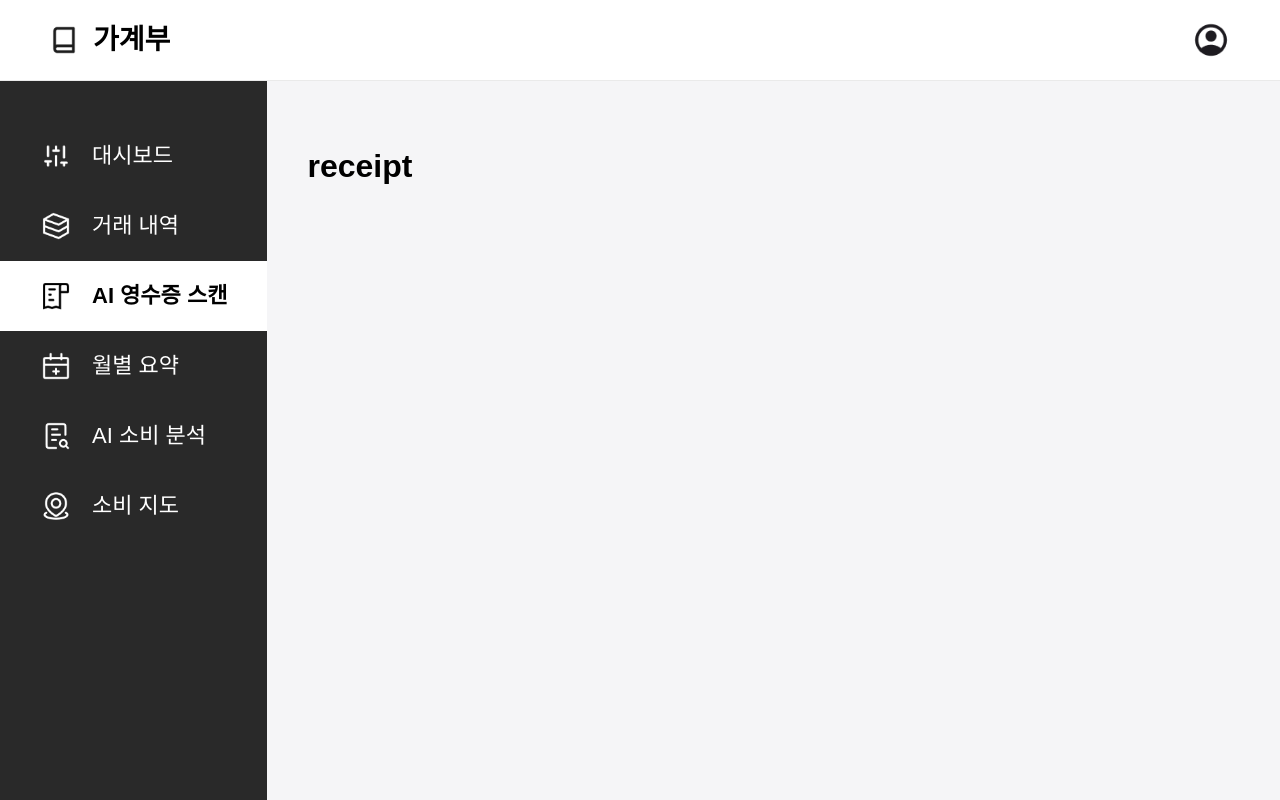
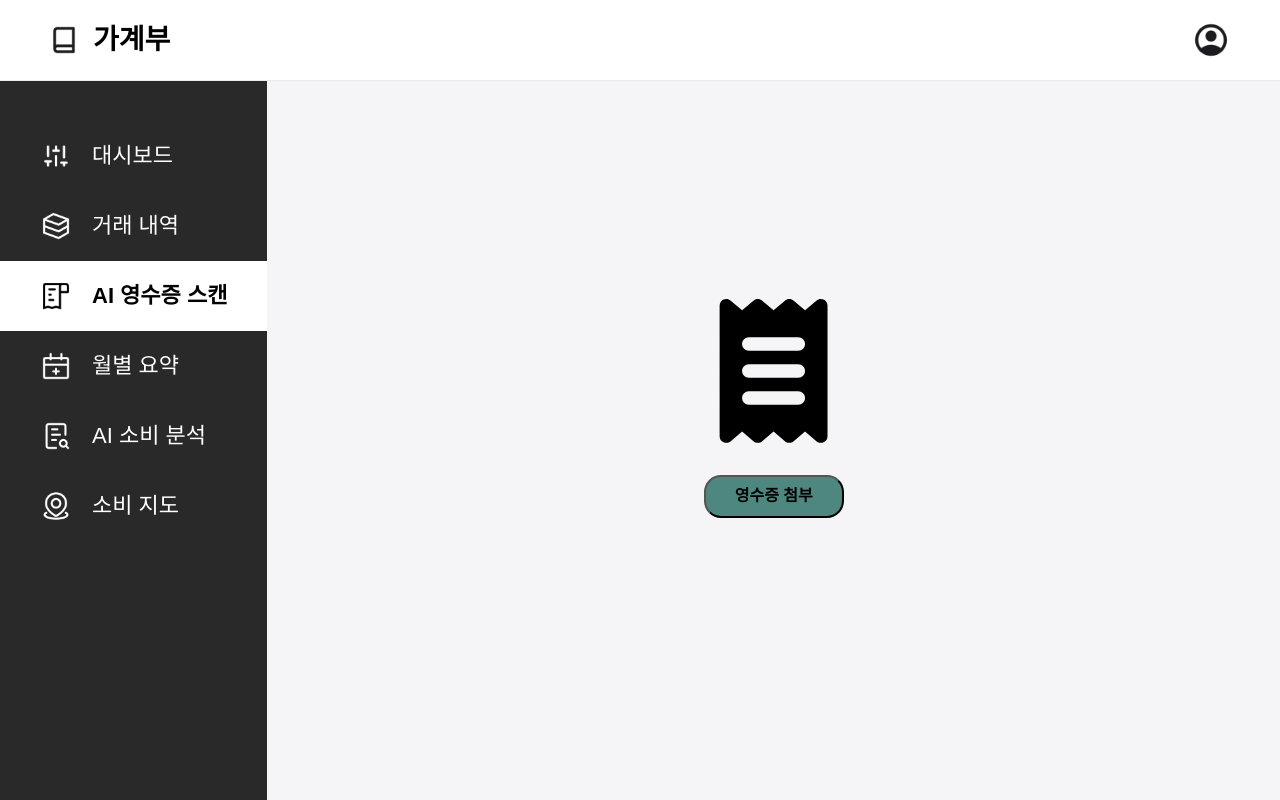
Before and after one commit to ohjooho/account-book, a Vue app: page /receipt in a window 1280 px wide. Built offline with nearby package versions, Linux system fonts and the light colour scheme.

Commit message:
[feat] receipt page design

```diff
--- a/src/views/receipt/ReceiptUploadView.vue
+++ b/src/views/receipt/ReceiptUploadView.vue
@@ -1,11 +1,49 @@
 <template>
-    <div>
-        <h1>receipt</h1>
+  <div class="container">
+    <div class="receiptArea">
+      <font-awesome-icon icon="fa-solid fa-receipt" class="receiptImage" />
+      <button class="receiptButton">영수증 첨부</button>
     </div>
+  </div>
 </template>
 
-<script>
-    export default {
+<script setup>
+import { FontAwesomeIcon } from '@fortawesome/vue-fontawesome';
+</script>
 
-    }
-</script>
+<style scope>
+.container {
+  width: 100%;
+  height: 90%;
+  display: flex;
+  justify-content: center;
+  align-items: center;
+}
+
+.receiptArea {
+  width: 50%;
+  height: 50%;
+  display: flex;
+  flex-direction: column;
+  justify-content: center;
+  align-items: center;
+}
+
+.receiptImage {
+  width: 50%;
+  height: 50%;
+  min-width: 120px;
+  padding-bottom: 2rem;
+  color: black;
+}
+
+.receiptButton {
+  width: 30%;
+  height: 15%;
+  min-width: 120px;
+  font-size: 1rem;
+  font-weight: 700;
+  background-color: #4e8780;
+  border-radius: 17px;
+}
+</style>
```
